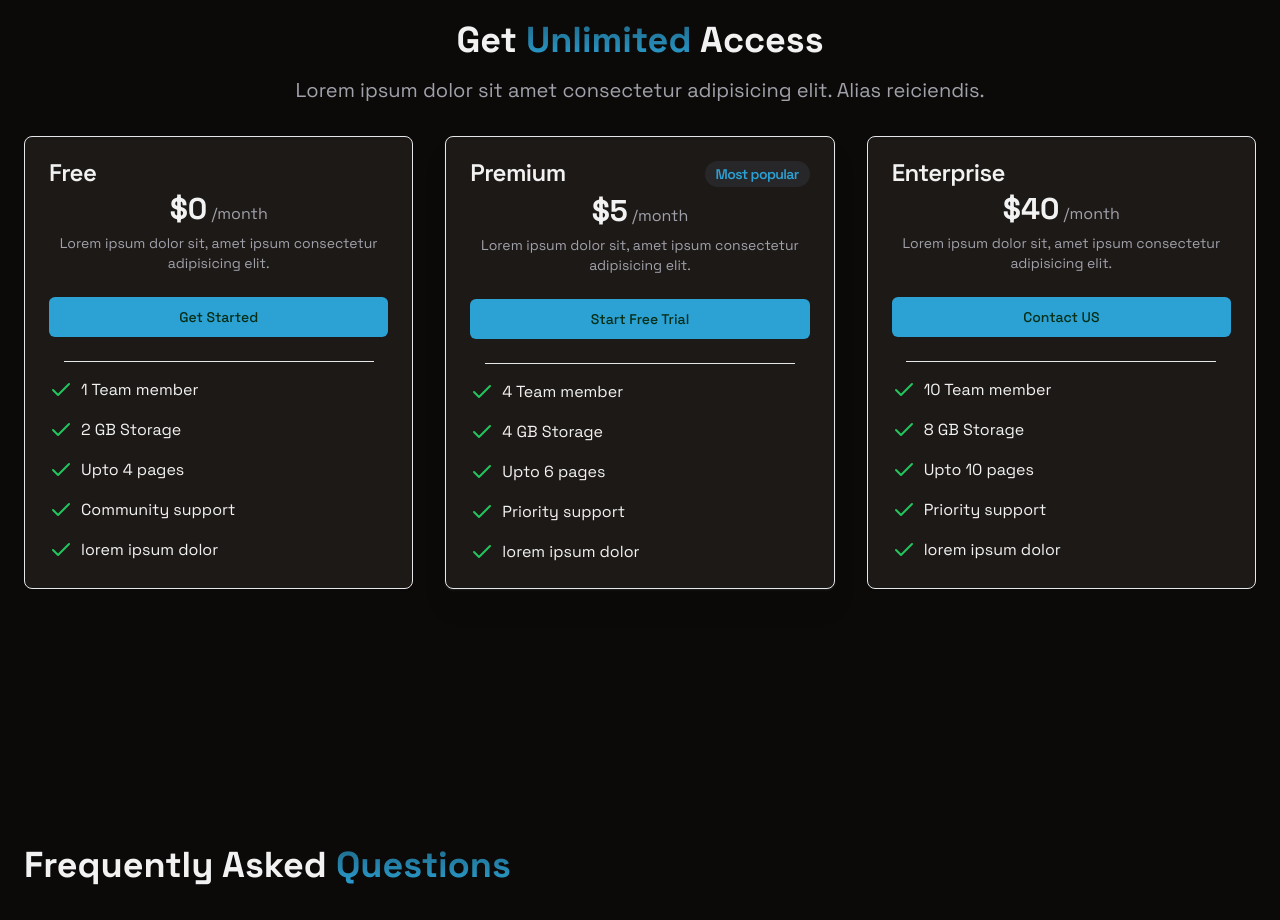
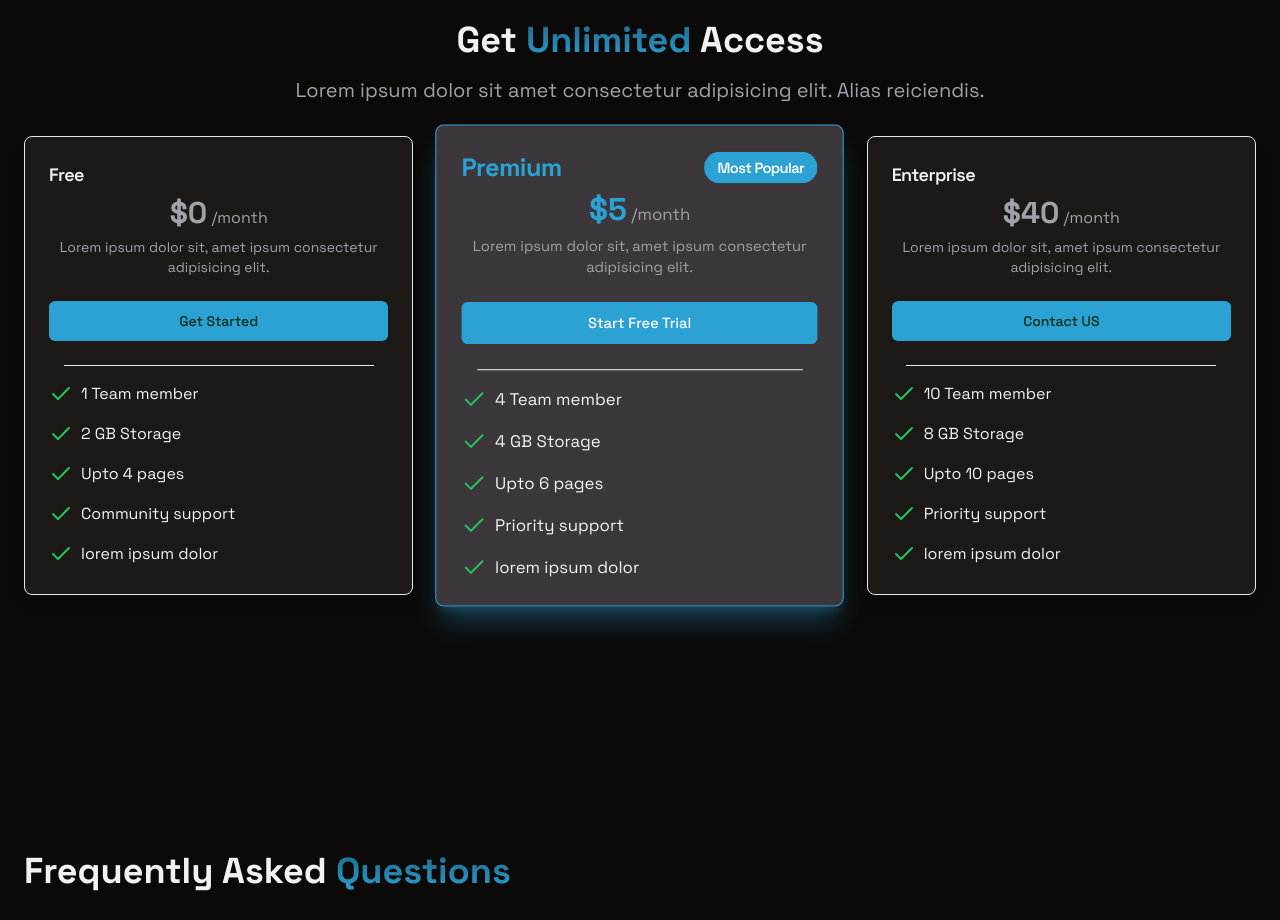
Before and after one commit to snikdhendu/TechNova-Innovations, a React (Vite) app in the folder Frontend/: page / in a window 1280 px wide. Shown: the part 3764-4684 px from the top of the page. Built offline with nearby package versions, Linux system fonts and the light colour scheme.

Commit message:
pricing ui change

```diff
--- a/Frontend/src/Components/Pricing.tsx
+++ b/Frontend/src/Components/Pricing.tsx
@@ -9,6 +9,7 @@ import {
   CardTitle,
 } from "./ui/card";
 import { Check } from "lucide-react";
+import { cn } from "@/lib/utils";
 
 enum PopularPlanType {
   NO = 0,
@@ -99,26 +100,44 @@ export const Pricing = () => {
         {pricingList.map((pricing: PricingProps) => (
           <Card
             key={pricing.title}
-            className={
+            className={cn(
+              "transition-transform duration-300",
               pricing.popular === PopularPlanType.YES
-                ? "drop-shadow-xl shadow-black/10 dark:shadow-white/10"
-                : ""
-            }
+                ? "bg-purple-100/20 border border-primary scale-105 shadow-xl shadow-primary/30"
+                : "shadow-lg"
+            )}
           >
             <CardHeader>
-              <CardTitle className="flex item-center justify-between">
-                {pricing.title}
+              <CardTitle className="flex items-center justify-between">
+                <span
+                  className={cn(
+                    pricing.popular === PopularPlanType.YES
+                      ? "text-primary font-extrabold text-2xl"
+                      : "text-lg"
+                  )}
+                >
+                  {pricing.title}
+                </span>
                 {pricing.popular === PopularPlanType.YES ? (
                   <Badge
                     variant="secondary"
-                    className="text-sm text-primary"
+                    className="text-sm bg-primary text-white px-3 py-1 rounded-full"
                   >
-                    Most popular
+                    Most Popular
                   </Badge>
                 ) : null}
               </CardTitle>
               <div>
-                <span className="text-3xl font-bold">${pricing.price}</span>
+                <span
+                  className={cn(
+                    "text-3xl font-bold",
+                    pricing.popular === PopularPlanType.YES
+                      ? "text-primary"
+                      : "text-muted-foreground"
+                  )}
+                >
+                  ${pricing.price}
+                </span>
                 <span className="text-muted-foreground"> /month</span>
               </div>
 
@@ -126,7 +145,16 @@ export const Pricing = () => {
             </CardHeader>
 
             <CardContent>
-              <Button className="w-full">{pricing.buttonText}</Button>
+              <Button
+                className={cn(
+                  "w-full",
+                  pricing.popular === PopularPlanType.YES
+                    ? "bg-primary text-white hover:bg-primary/80"
+                    : ""
+                )}
+              >
+                {pricing.buttonText}
+              </Button>
             </CardContent>
 
             <hr className="w-4/5 m-auto mb-4" />
```
